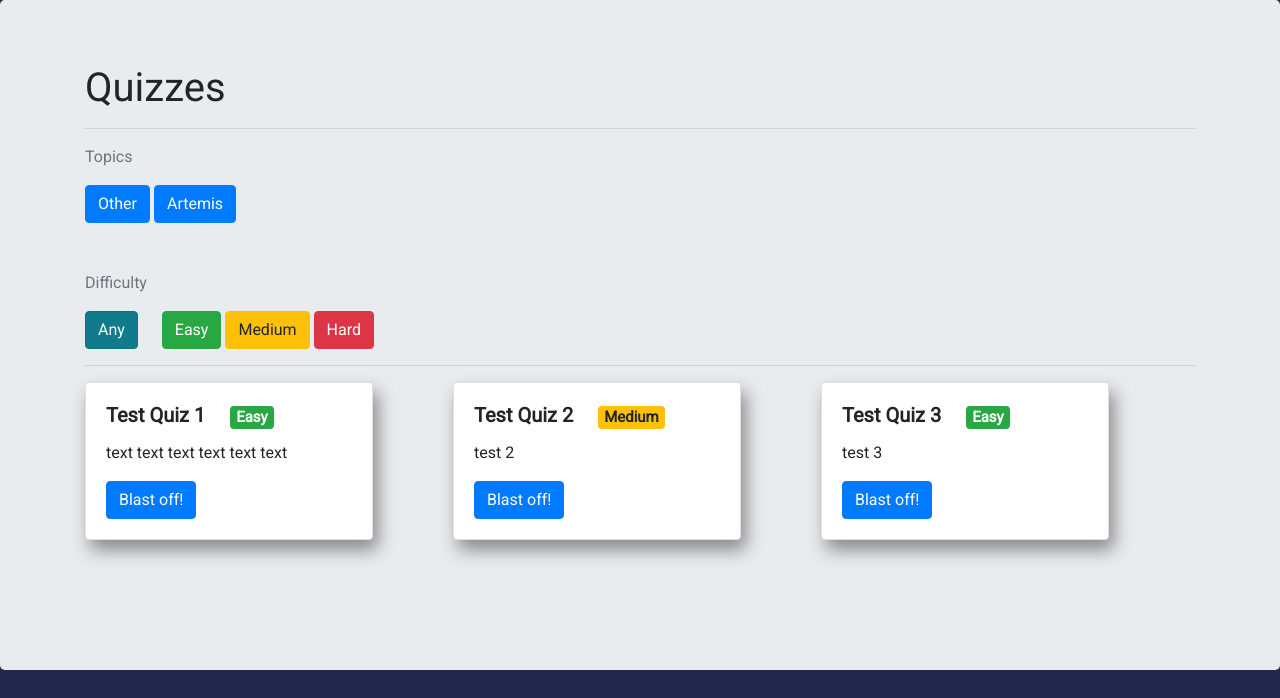
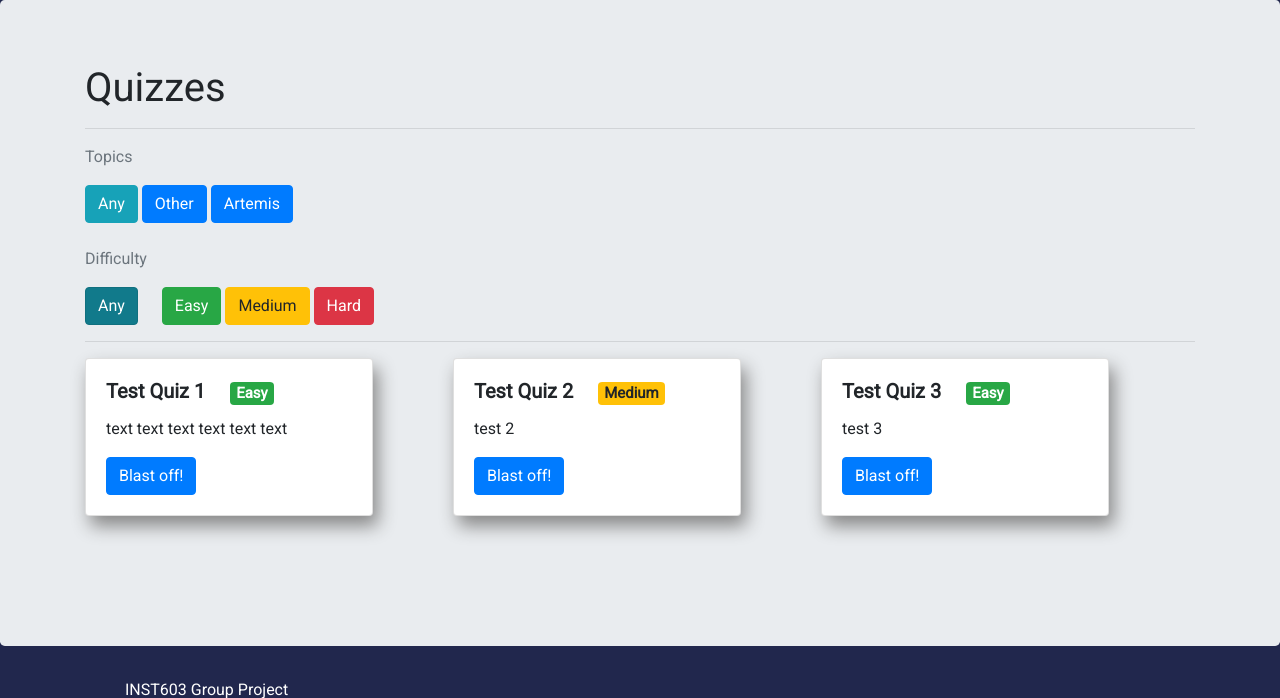
Before and after one commit to jakecupani/INFM603, a Django app: page /quiz/ in a window 1280 px wide. Shown: the part 126-824 px from the top of the page. Run offline with Django 3.2, Linux system fonts and the light colour scheme; data comes from the database, SQL or seed files in the repository; both versions use the stored data as it was after the commit.

Commit message:
quiz filters

```diff
--- a/nasaswyk/quiz/templates/quiz.html
+++ b/nasaswyk/quiz/templates/quiz.html
@@ -42,29 +42,36 @@
       <p class="text-muted">Topics</p>
       <div class="filter filter-basic">
         <div class="filter-nav">
+          <form action="" method="POST">
+            {% csrf_token %}
+            <button type="submit" class="btn btn-info" value="Any" name="Topic">Any</button>
             {% for topic in topics %}
-            <button class="btn btn-primary" data-filter={{topic}}>{{topic}}</button>
+            <button type="submit" class="btn btn-primary" value="{{topic}}" name="Topic" data-filter={{topic}}>{{topic}}</button>
             {% endfor %}
-        </div>
-      </div>
-    </div>
             <br><br>
             <div class="difficulty">
               <div>
                 <p class="text-muted">Difficulty</p>
                 <div class=difficulty-nav">
-            <button id="any-filter" class="btn btn-info active" data-filter="all">Any</button>
+                  <button id="any-filter" class="btn btn-info active" type="submit" value="Any" name="Difficulty" data-filter="all">Any</button>
 
-            <button class="btn btn-primary btn-success" data-filter="easy">Easy</button>
-            <button class="btn btn-primary btn-warning" data-filter="medium">
+                  <button class="btn btn-primary btn-success" type="submit" value="Easy" name="Difficulty" data-filter="easy">Easy</button>
+                  <button class="btn btn-primary btn-warning" type="submit" value="Medium" name="Difficulty" data-filter="medium">
                     Medium
                   </button>
-            <button class="btn btn-primary btn-danger" data-filter="hard">
+                  <button class="btn btn-primary btn-danger" type="submit" value="Hard" name="Difficulty" data-filter="hard">
                     Hard
                   </button>
                 </div>
               </div>
             </div>
+          </form>
+
+        </div>
+      </div>
+    </div>
+
+
 
 
     <hr />
--- a/nasaswyk/quiz/templates/quiz_questions.html
+++ b/nasaswyk/quiz/templates/quiz_questions.html
@@ -4,7 +4,7 @@
     <h1>{{quiz}}</h1>
     <hr />
     {% for question in questions %}
-
+      <p>{{question}}</p>
     {% endfor %}
   </div>
 </div>
--- a/nasaswyk/quiz/urls.py
+++ b/nasaswyk/quiz/urls.py
@@ -4,5 +4,5 @@ from . import views
 
 urlpatterns = [
     path('', views.quiz, name='quiz'),
-    path('<int:question_id>/', views.quiz_questions, name='question'),
+    path('<int:quiz_id>/', views.quiz_questions, name='questions'),
 ]
--- a/nasaswyk/quiz/views.py
+++ b/nasaswyk/quiz/views.py
@@ -8,18 +8,50 @@ def quiz(request):
     # get all the quizzes
     # filter by selected difficulty
     context = {}
+    def filter_topics(q_set,res):
+        print(res['Topic'])
+        if res['Topic'] == "Any":
+            return Quiz.objects.all()
+        q_set = q_set.filter(topic=res['Topic'])
+        return q_set
+
+    def filter_difficulty(q_set,res):
+        print(res['Difficulty'])
+        if res['Difficulty'] == "Any":
+            return Quiz.objects.all()
+        q_set = q_set.filter(difficulty=res['Difficulty'])
+        return q_set
+
+
     quizzes = Quiz.objects.all()
+    res = request.POST
+
+    if res:
+        try:
+            quizzes = filter_topics(quizzes,res)
+        except:
+            pass
+        try:
+            quizzes = filter_difficulty(quizzes,res)
+        except:
+            pass
+
     context['topics'] = ["Other","Artemis"]
     context['quizzes'] = quizzes
 
+    print(res)
     return render(request,"quiz.html",context)
 
-def quiz_questions(request,question_id):
+def quiz_questions(request,quiz_id):
     context = {}
+
     try:
-        quiz = Quiz.objects.filter(pk=question_id)
-        quiz = q[0]
+        quiz = Quiz.objects.filter(pk=quiz_id)
+        quiz = quiz[0]
+
+        questions = Question.objects.filter(quiz=quiz)
     except:
         print('404')
     context['quiz'] = quiz
+    context['questions'] = questions
     return render(request,'quiz_questions.html',context)
```
Also changed, not shown: nasaswyk/db.sqlite3, nasaswyk/pia23378-16_5B0zfcY.jpg (added), nasaswyk/pia23378-16_iA0rArc.jpg (added). Lines whose indentation alone changed are shown as unchanged.
